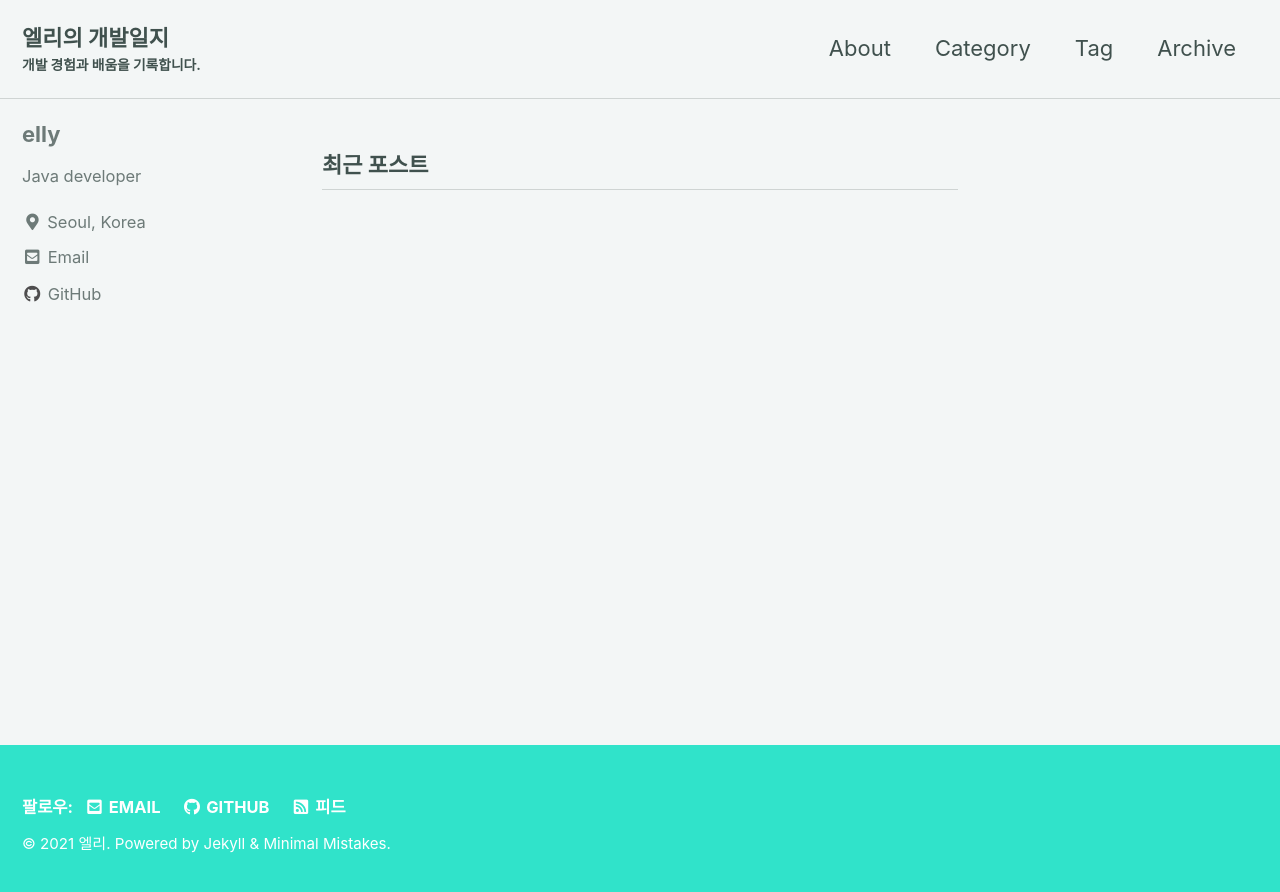
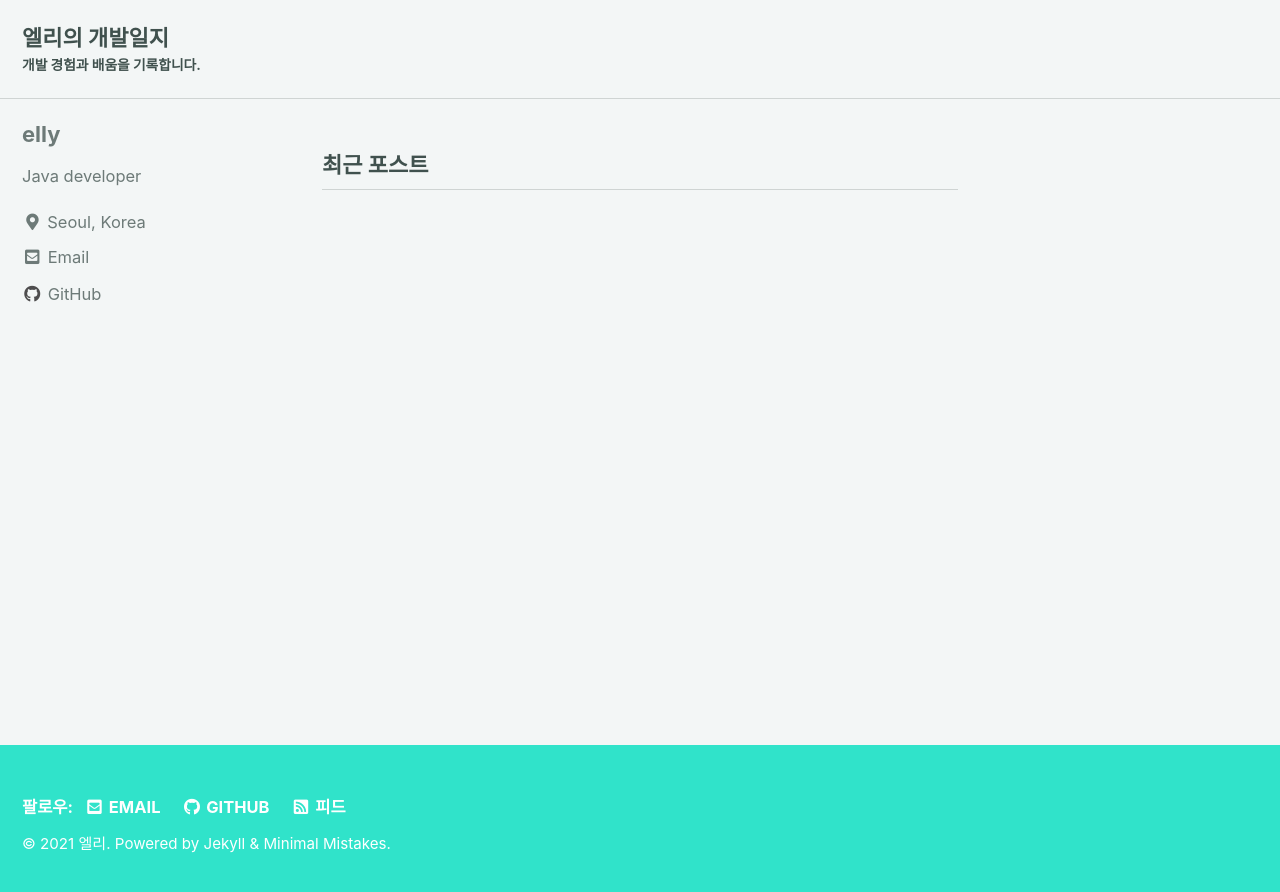
Before and after one commit to ellylee617/ellylee617.github.io, a Jekyll site: the page built from index.html, in a window 1280 px wide. Shown: the top 892 px of the page. Built offline with Jekyll 4.4.1, drawn with Linux system fonts in a browser that asks for light colours; cached includes are drawn as plain includes; the list of posts is cut into pages by our own code.

Commit message:
Update masthead.html

```diff
--- a/_includes/masthead.html
+++ b/_includes/masthead.html
@@ -13,9 +13,6 @@
         </a>
         <ul class="visible-links">
           {%- for link in site.data.navigation.main -%}
-            <li class="masthead__menu-item">
-              <a href="{{ link.url | relative_url }}"{% if link.description %} title="{{ link.description }}"{% endif %}>{{ link.title }}</a>
-            </li>
           {%- endfor -%}
         </ul>
         {% if site.search == true %}
```
